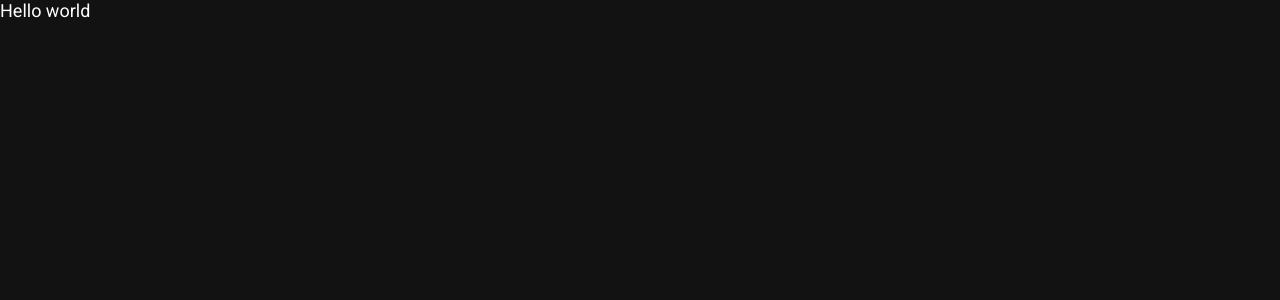
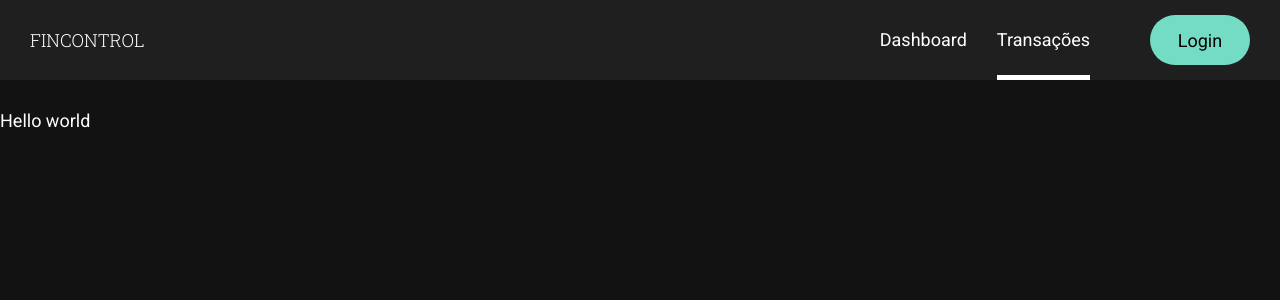
Before and after one commit to kaiquecaires/fincontrol, a Next.js app: page / in a window 1280 px wide. Shown: the top 300 px of the page. Built offline with nearby package versions, Linux system fonts and the light colour scheme.

Commit message:
feat: make header styles

```diff
--- /dev/null
+++ b/components/Header/index.tsx
@@ -0,0 +1,16 @@
+import styles from './styles.module.scss'
+
+export function Header() {
+  return (
+    <header className={styles.header}>
+      <p className={styles.headerLogoText}>FINCONTROL</p>
+      <div className={styles.headerActions}>
+        <div className={styles.headerNavigation}>
+          <a href="">Dashboard</a>
+          <a href="" className={styles.activeButton}>Transações</a>
+        </div>
+        <button className={styles.headerLoginButton}>Login</button>
+      </div>
+    </header>
+  )
+}
--- /dev/null
+++ b/components/Header/styles.module.scss
@@ -0,0 +1,52 @@
+.header {
+  width: 100%;
+  display: flex;
+  justify-content: space-between;
+  align-items: center;
+  background: var(--dark-500);
+  padding: 0 3rem;
+  height: 8rem;
+  margin-bottom: 3rem;
+}
+
+.headerLogoText {
+  font: 300 1.8rem "Roboto Slab", sans-serif;
+}
+
+.headerActions {
+  display: flex;
+  align-items: center;
+}
+
+.headerNavigation {
+  margin-right: 6rem;
+
+  a {
+    display: inline-block;
+    height: 8rem;
+    position: relative;
+    line-height: 8rem;
+  }
+
+  a:first-child {
+    margin-right: 3rem;
+  }
+
+  a.activeButton::after {
+    content: '';
+    position: absolute;
+    width: 100%;
+    background: var(--white);
+    height: 0.5rem;
+    bottom: 0;
+    right: 0;
+  }
+}
+
+.headerLoginButton {
+  width: 10rem;
+  height: 5rem;
+  background: var(--teal-500);
+  border: none;
+  border-radius: 4rem;
+}
--- a/pages/_app.tsx
+++ b/pages/_app.tsx
@@ -1,7 +1,13 @@
 import '../styles/globals.scss'
+import { Header } from '../components/Header'
 
 function MyApp({ Component, pageProps }) {
-  return <Component {...pageProps} />
+  return (
+    <>
+      <Header />
+      <Component {...pageProps} />
+    </>
+  )
 }
 
 export default MyApp
```
